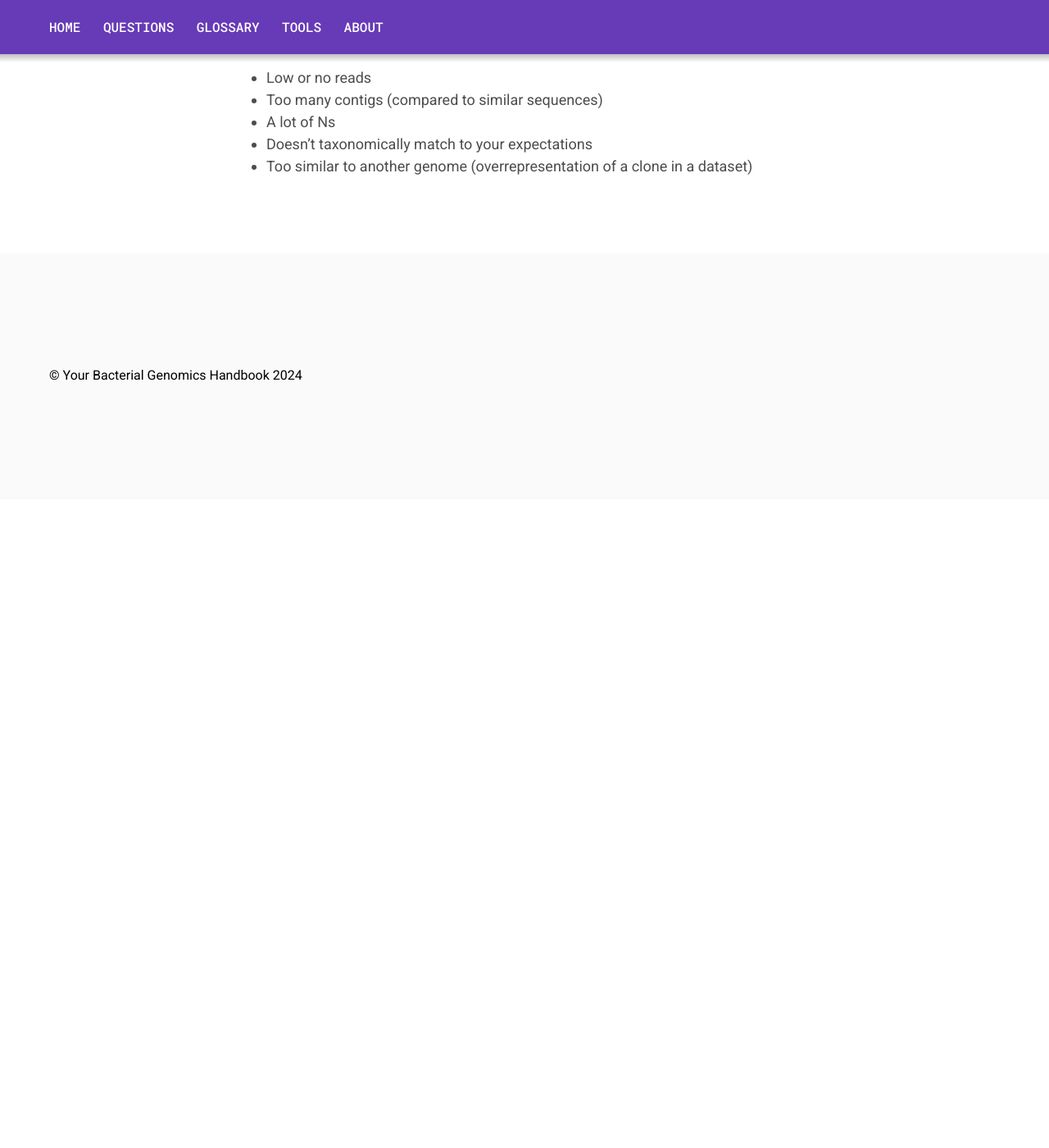
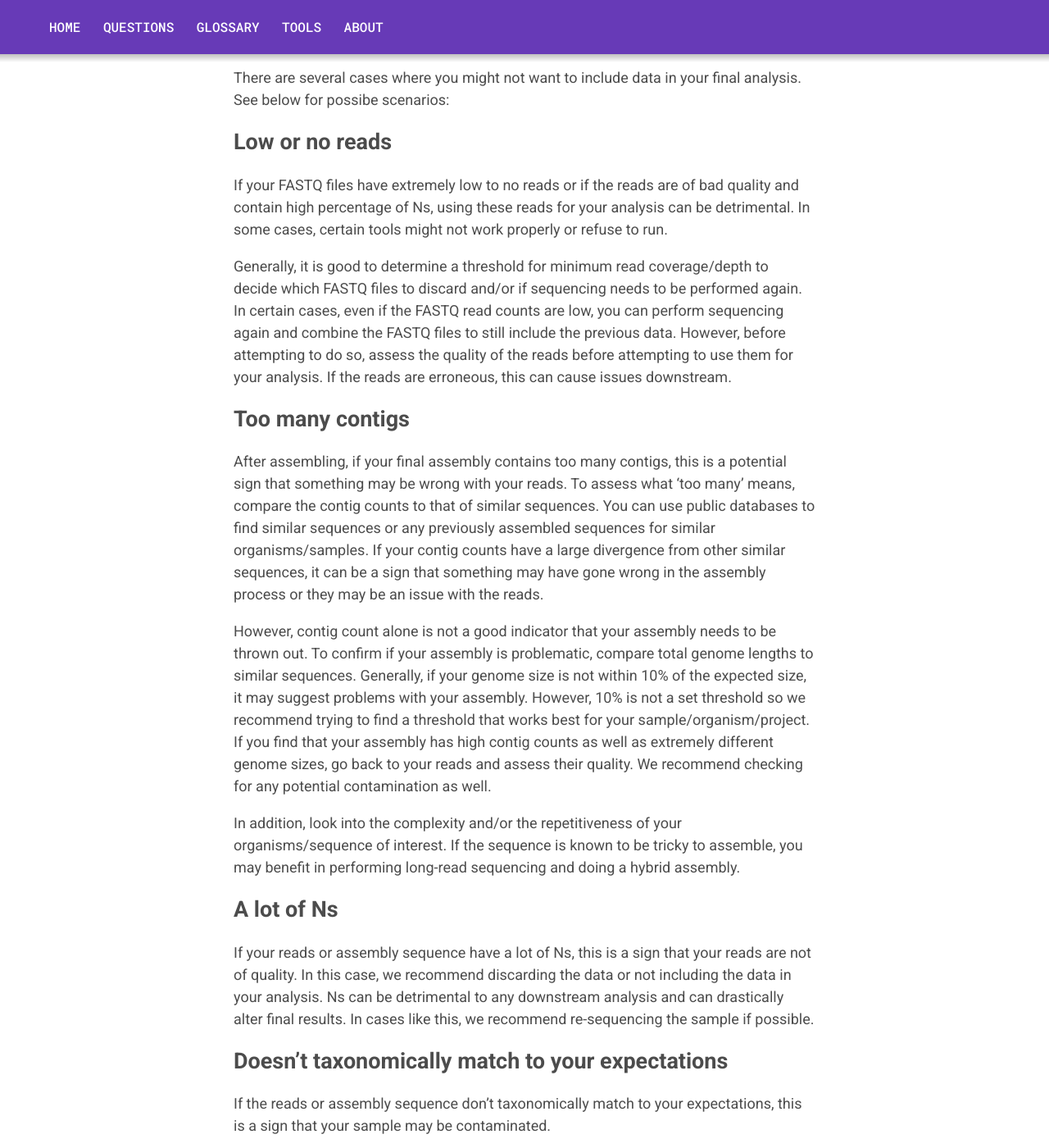
Before and after one commit to microbio-hackathon-2024/bacterial-genomics-handbook, a Jekyll site: the page built from _questions/02-include-data.md, in a window 1280 px wide and 1400 px high, scrolled down 270 px. Shown: the whole window at 82% size. Built offline with Jekyll 4.4.1, drawn with Linux system fonts in a browser that asks for light colours; before the commit the page ends 900 px from its top, so only the background shows below that; some of the changed text lies outside the part shown.

Commit message:
Include description for question 2 (#7)
* Update 02-include-data.md

* Update headers in 02-include-data.md

---------

Co-authored-by: Martin Larralde <martin.larralde@embl.de>

```diff
--- a/_questions/02-include-data.md
+++ b/_questions/02-include-data.md
@@ -5,8 +5,41 @@ categories: question
 step: qc
 ---
 
-- Low or no reads
-- Too many contigs (compared to similar sequences)
-- A lot of Ns
-- Doesn’t taxonomically match to your expectations
-- Too similar to another genome (overrepresentation of a clone in a dataset)
+There are several cases where you might not want to include data in your final analysis. See below for possibe scenarios:
+
+## Low or no reads
+
+If your FASTQ files have extremely low to no reads or if the reads are of bad quality and contain high percentage of Ns, using these reads for your analysis can be detrimental. In some cases, certain tools might not work properly or refuse to run.
+
+Generally, it is good to determine a threshold for minimum read coverage/depth to decide which FASTQ files to discard and/or if sequencing needs to be performed again. In certain cases, even if the FASTQ read counts are low, you can perform sequencing again and combine the FASTQ files to still include the previous data. However, before attempting to do so, assess the quality of the reads before attempting to use them for your analysis. If the reads are erroneous, this can cause issues downstream.
+
+
+## Too many contigs
+
+After assembling, if your final assembly contains too many contigs, this is a potential sign that something may be wrong with your reads. To assess what ‘too many’ means, compare the contig counts to that of similar sequences. You can use public databases to find similar sequences or any previously assembled sequences for similar organisms/samples. If your contig counts have a large divergence from other similar sequences, it can be a sign that something may have gone wrong in the assembly process or they may be an issue with the reads.
+
+However, contig count alone is not a good indicator that your assembly needs to be thrown out. To confirm if your assembly is problematic, compare total genome lengths to similar sequences. Generally, if your genome size is not within 10% of the expected size, it may suggest problems with your assembly. However, 10% is not a set threshold so we recommend trying to find a threshold that works best for your sample/organism/project. If you find that your assembly has high contig counts as well as extremely different genome sizes, go back to your reads and assess their quality. We recommend checking for any potential contamination as well.
+
+In addition, look into the complexity and/or the repetitiveness of your organisms/sequence of interest. If the sequence is known to be tricky to assemble, you may benefit in performing long-read sequencing and doing a hybrid assembly.
+
+## A lot of Ns
+
+If your reads or assembly sequence have a lot of Ns, this is a sign that your reads are not of quality. In this case, we recommend discarding the data or not including the data in your analysis. Ns can be detrimental to any downstream analysis and can drastically alter final results. In cases like this, we recommend re-sequencing the sample if possible.
+
+## Doesn’t taxonomically match to your expectations
+
+If the reads or assembly sequence don’t taxonomically match to your expectations, this is a sign that your sample may be contaminated.
+
+For example, imagine, you are working with Francisella tularensis samples. You sequence the samples and classify the resulting reads with a taxonomic database. The taxonomic results show that the good percentage of the reads classify as Escherichia coli, this is an indicator that your sample is contaminated.
+
+One way to confirm contamination is to map the reads to the reference genome of the contaminant. If the reads fully cover the reference genome, then this would indicate that the sample is contaminated. Once you’ve established the sample is contaminated, we recommend not moving forward with the reads as this will drastically alter the final results. It is also good practice to go back and determine the source of contamination.
+
+For example, here are a couple of questions you can consider:
+- Was it a sample mixup?
+- Was the contaminant also sequenced on the same sequencing instrument at the same time?
+- Was this contaminant being worked on at the same time in the lab?
+- Is the contaminant organism commonly found together with the expected organism?
+
+## Too similar to another genome (overrepresentation of a clone in a dataset)
+
+In very specific cases, for example in GWAS or pangenome studies, you may not want to include all of your datasets. It may not be that the data is bad, but there may be too many datasets that will cause noise. In this case, we recommend down-sampling/de-duplicating your data and removing any datasets that are too similar.
```
